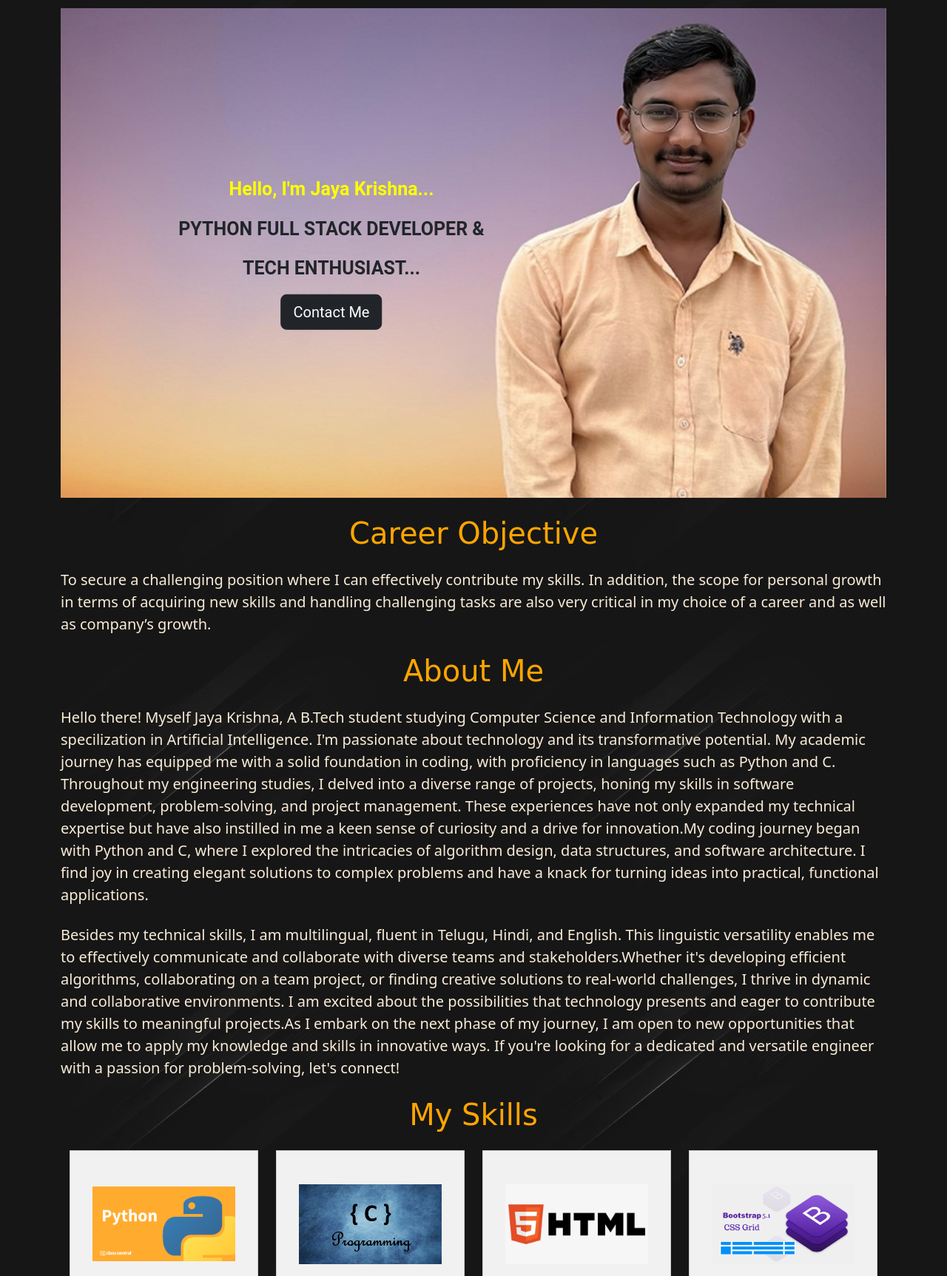
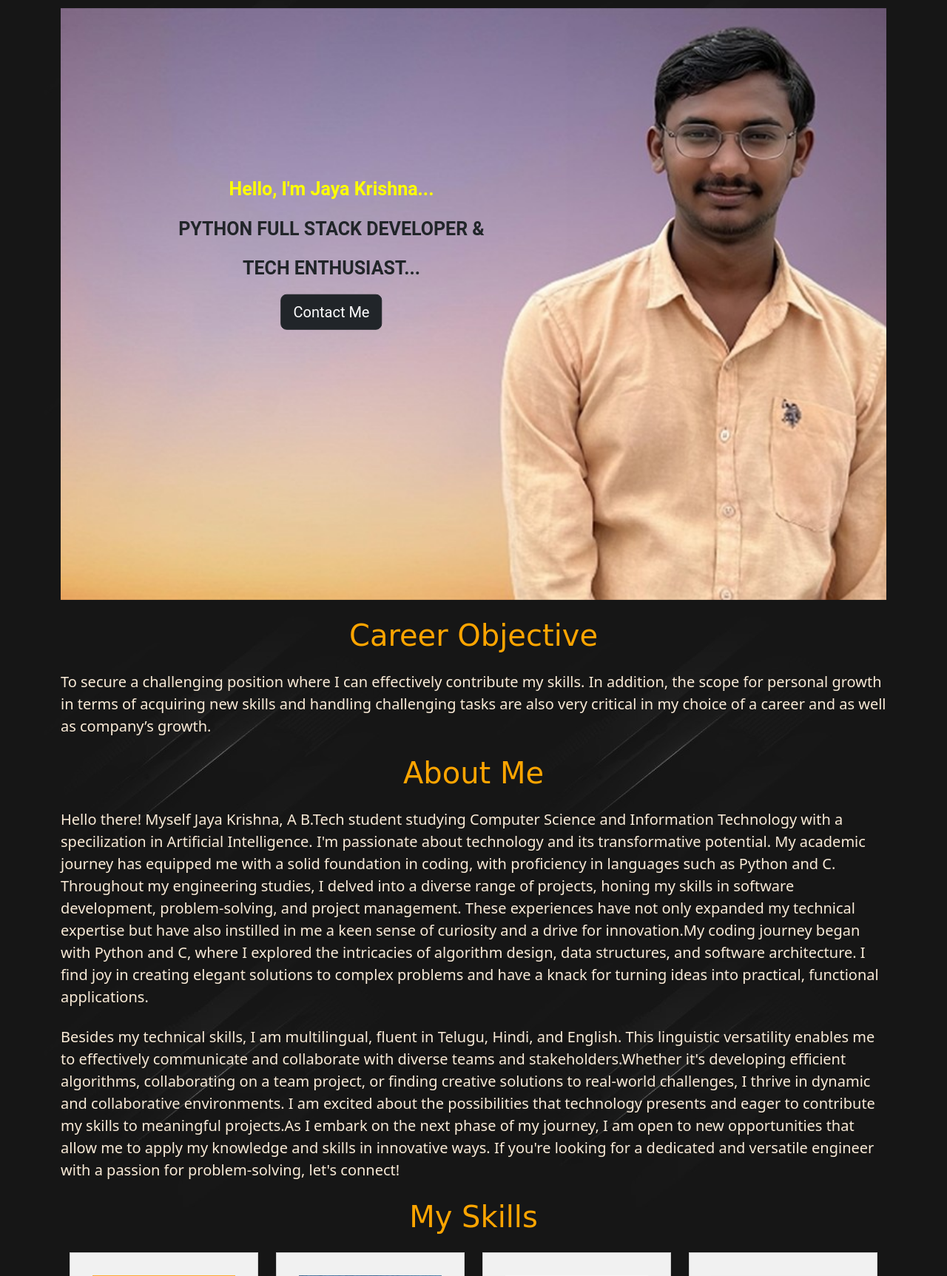
Before and after one commit to jayakrishnagaddam/Profile-JayaKrishna, a Flask app: page / in a window 1280 px wide. Shown: the part 59-1784 px from the top of the page at 74% size. Run offline with Flask 3, Linux system fonts and the light colour scheme; some libraries are stand-ins or nearby versions.

Commit message:
Image response

```diff
--- a/templates/mainpage.html
+++ b/templates/mainpage.html
@@ -26,8 +26,8 @@
         }
         img {
             width: 100%;
-            height: auto;
-            display: block;
+            height: 100vh; /* Set the height to cover the entire viewport */
+            object-fit: cover;
         }
 
         .overlay-text {
```
